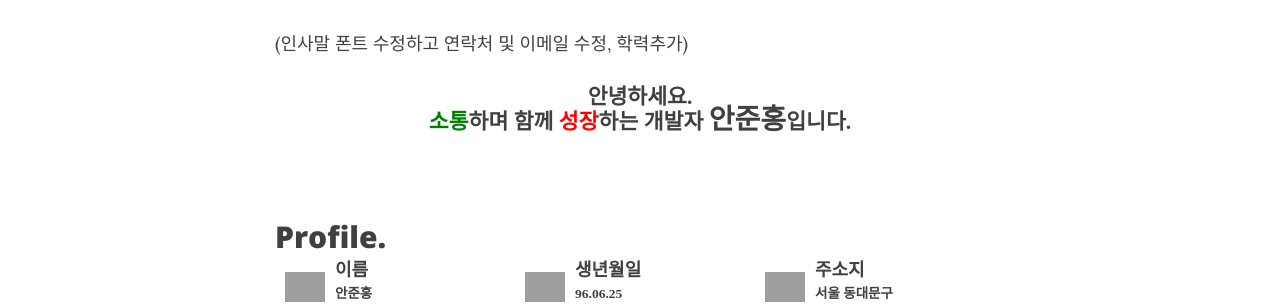
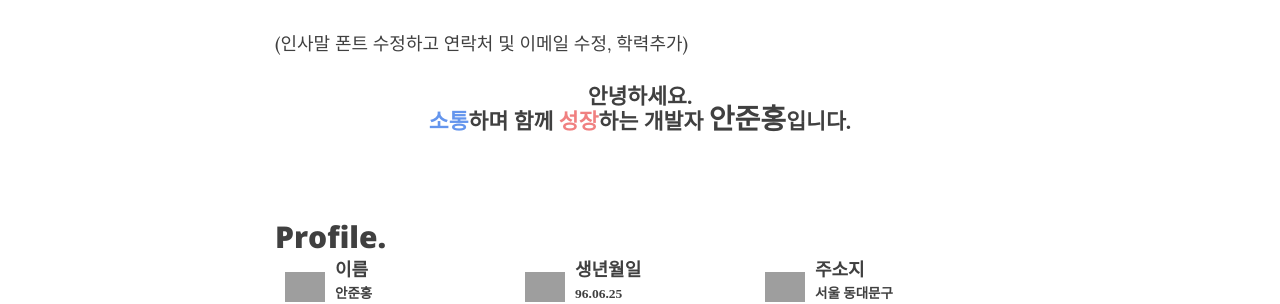
Before and after one commit to junhong625/junhong625.github.io, a Jekyll site: the page built from aboutme.md, in a window 1280 px wide. Shown: the part 246-550 px from the top of the page. Built offline with Jekyll 4.4.1, drawn with Linux system fonts in a browser that asks for light colours; nearby versions of some CDN libraries; comment, search, counter and statistics services are not loaded; grey boxes are pictures that could not be loaded.

Commit message:
Update aboutme.md

```diff
--- a/aboutme.md
+++ b/aboutme.md
@@ -7,7 +7,7 @@
 <div style="font: normal bold 1.2em/1em 'sans-serif'; text-align:center;">
 안녕하세요.
 <br>
-<span style="color:green; float:center; text-size:1.25em;">소통</span>하며 함께 <span style="color:red; float:center; text-size:1.25em;">성장</span>하는 개발자 <span style="font-size:1.3em; float:center;">안준홍</span>입니다.
+<span style="color:CornflowerBlue; float:center; text-size:1.25em;">소통</span>하며 함께 <span style="color:LightCoral; float:center; text-size:1.25em;">성장</span>하는 개발자 <span style="font-size:1.3em; float:center;">안준홍</span>입니다.
 </div>
 
 <br>
```
